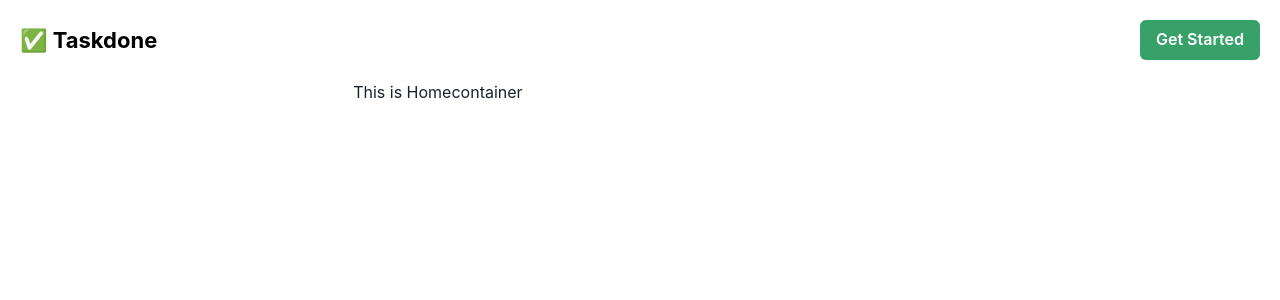
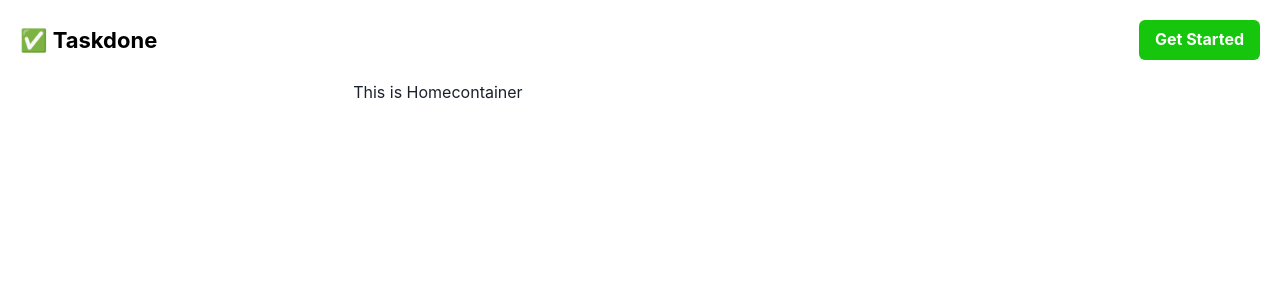
Before and after one commit to xianyao009/taskdone, a Next.js app: page / in a window 1280 px wide. Shown: the top 300 px of the page. Built offline with nearby package versions, Linux system fonts and the light colour scheme.

Commit message:
Changed button style

```diff
--- a/components/containers/NavigationBar.tsx
+++ b/components/containers/NavigationBar.tsx
@@ -13,7 +13,13 @@ const NavigationBar = () => {
         <Box>
           <Logo />
         </Box>
-        <Button variant={"solid"} colorScheme={"green"} size={"md"}>
+        <Button
+          variant={"solid"}
+          colorScheme={"green"}
+          bg={"#16c60c"}
+          size={"md"}
+          fontWeight="bold"
+        >
           Get Started
         </Button>
       </Flex>
```
